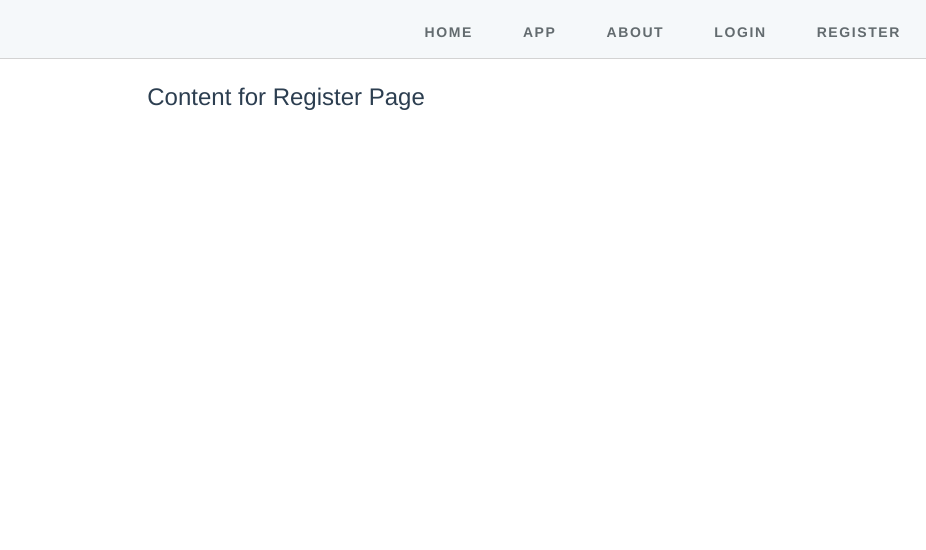
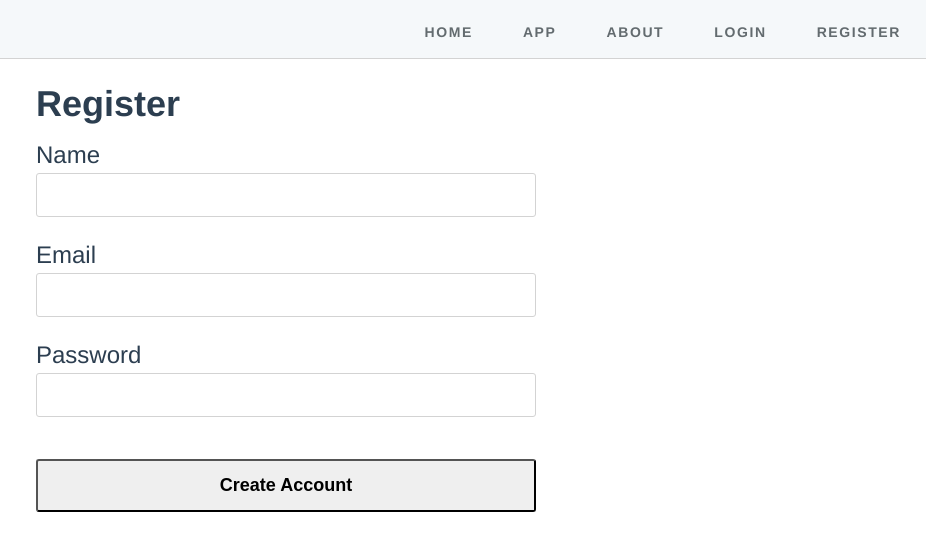
Before and after one commit to verysuper/todo-vue-01, a Vue app: page /register in a window 1280 px wide. Shown: the top 550 px of the page, without its empty margins (354-1280 px from the left). Built offline with nearby package versions, Linux system fonts and the light colour scheme.

Commit message:
10. Register

```diff
--- a/src/components/auth/Register.vue
+++ b/src/components/auth/Register.vue
@@ -1,12 +1,52 @@
 <template>
-  <div class="flex-center">
-    Content for Register Page
+  <div class="login-form">
+    <h2 class="login-heading">Register</h2>
+    <form action="#" @submit.prevent="register">
+
+      <div class="form-control">
+        <label for="name">Name</label>
+        <input type="text" name="name" id="name" class="login-input" v-model="name">
+      </div>
+
+      <div class="form-control">
+        <label for="email">Email</label>
+        <input type="email" name="email" id="email" class="login-input" v-model="email">
+      </div>
+
+      <div class="form-control mb-more">
+        <label for="password">Password</label>
+        <input type="password" name="password" id="password" class="login-input" v-model="password">
+      </div>
+
+      <div class="form-control">
+        <button type="submit" class="btn-submit">Create Account</button>
+      </div>
+
+    </form>
   </div>
 </template>
 
 <script>
     export default {
-        name: "Register"
+        name: "Register",
+        data() {
+            return {
+                name: '',
+                email: '',
+                password: '',
+            }
+        },
+        methods: {
+            register() {
+                this.$store.dispatch('register', {
+                    name: this.name,
+                    email: this.email,
+                    password: this.password,
+                }).then(response => {
+                    this.$router.push({ name: 'login' })
+                })
+            }
+        }
     }
 </script>
 
--- a/src/store/store.js
+++ b/src/store/store.js
@@ -68,6 +68,21 @@ export const store = new Vuex.Store({
     }
   },
   actions:{
+    register(context, data) {
+      return new Promise((resolve, reject) => {
+        axios.post('/register', {
+          name: data.name,
+          email: data.email,
+          password: data.password,
+        })
+          .then(response => {
+            resolve(response)
+          })
+          .catch(error => {
+            reject(error)
+          })
+      })
+    },
     destroyToken(context){
       axios.defaults.headers.common['Authorization'] = 'Bearer ' + context.state.token
       if (context.getters.loggedIn) {
```
